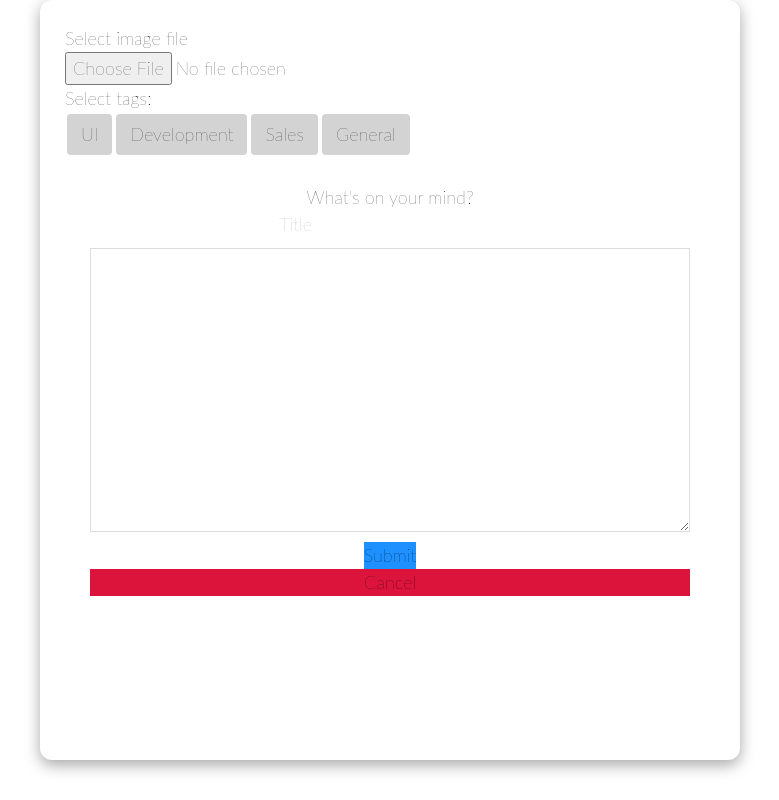
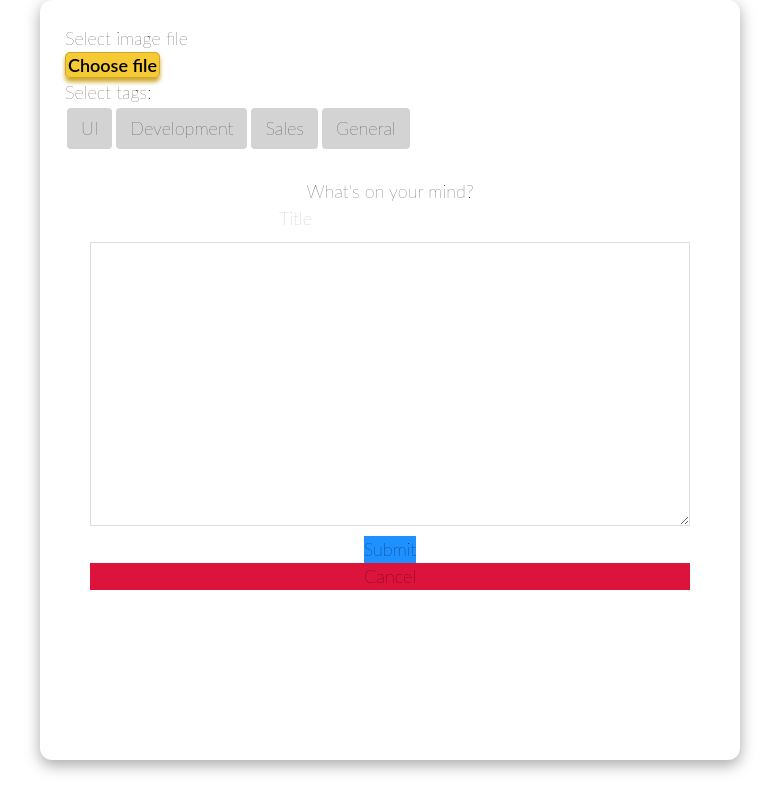
Before and after one commit to re-JECT-127/plusrepfront, a React (Create React App) app: page /#/postQuestion in a window 1280 px wide. Shown: the whole page, without its empty margins (250-1029 px from the left). Built offline with nearby package versions, Linux system fonts and the light colour scheme.

Commit message:
choose file button color
j

```diff
--- a/src/Modal.css
+++ b/src/Modal.css
@@ -75,3 +75,16 @@
   #cancelBtn {
     background-color: crimson;
   }
+
+  label{
+    border: 1px solid black;
+    background-color:rgb(246, 202, 53);
+    border-color:rgb(206, 168, 45);
+    cursor: pointer;
+    padding: 1px 2px;
+    border-radius: 5px;
+    box-shadow: 0px 4px 4px rgb(206, 168, 45);
+    font-family: Lato,sans-serif,Arial,Helvetica;
+    font-size: 18px;
+    font-weight: 600;
+  }
--- a/src/Pages/postQuestion.js
+++ b/src/Pages/postQuestion.js
@@ -230,7 +230,6 @@ function PostQuestion({ setOpenModal }) {
                   <ul>
                     <li>
                       <div>
-
                         {isFilePicked ? (
                           <div>
                             <img src={image} alt="preview" />
@@ -241,8 +240,10 @@ function PostQuestion({ setOpenModal }) {
                         <input
                           type="file"
                           name="file"
+                          id="upload" hidden
                           onChange={changeHandler}
                         />
+                        <label for="upload">Choose file</label>
                         <p>Select tags:</p>
                         <TagButton
                           tag={selectedTags.UI}
```
